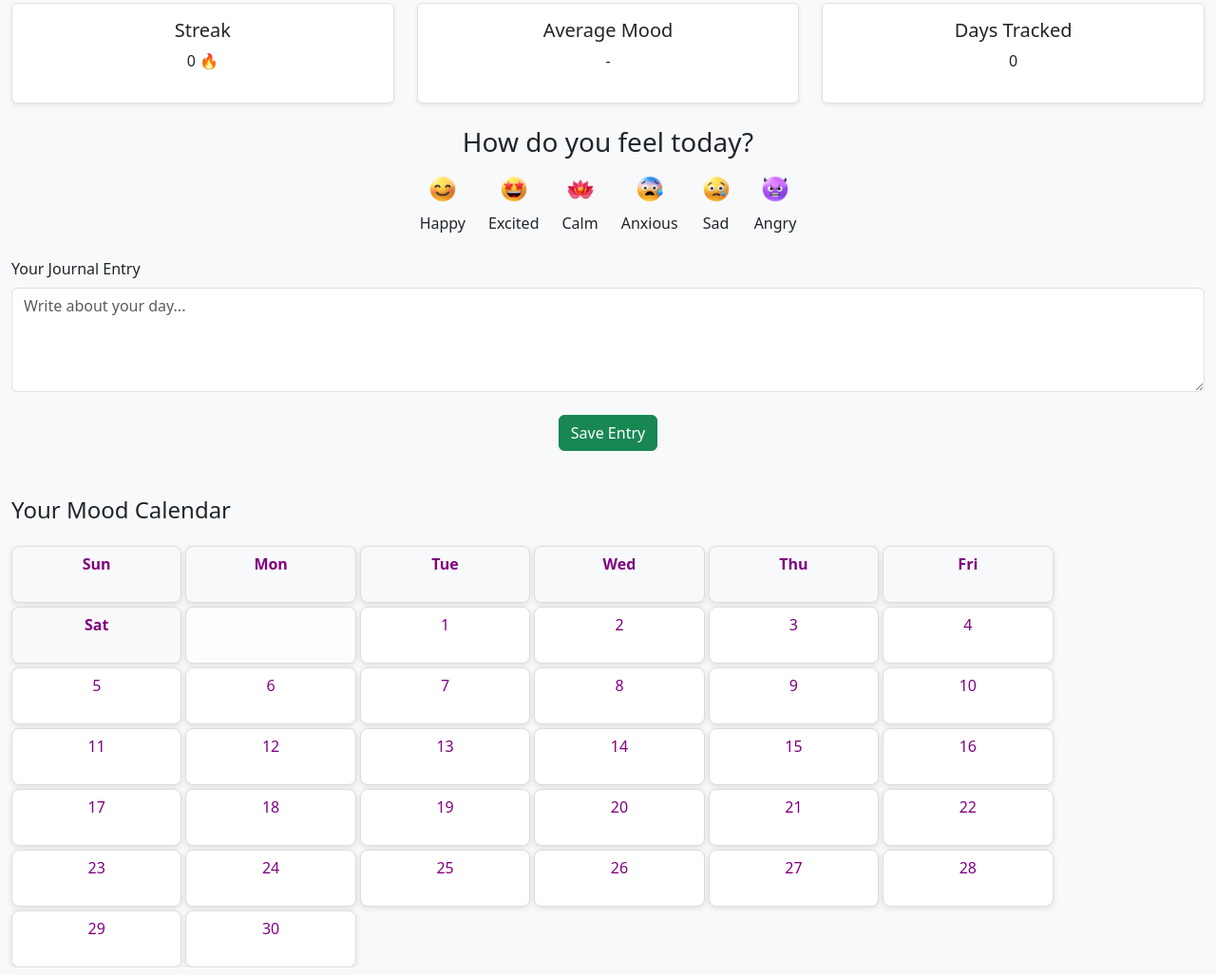
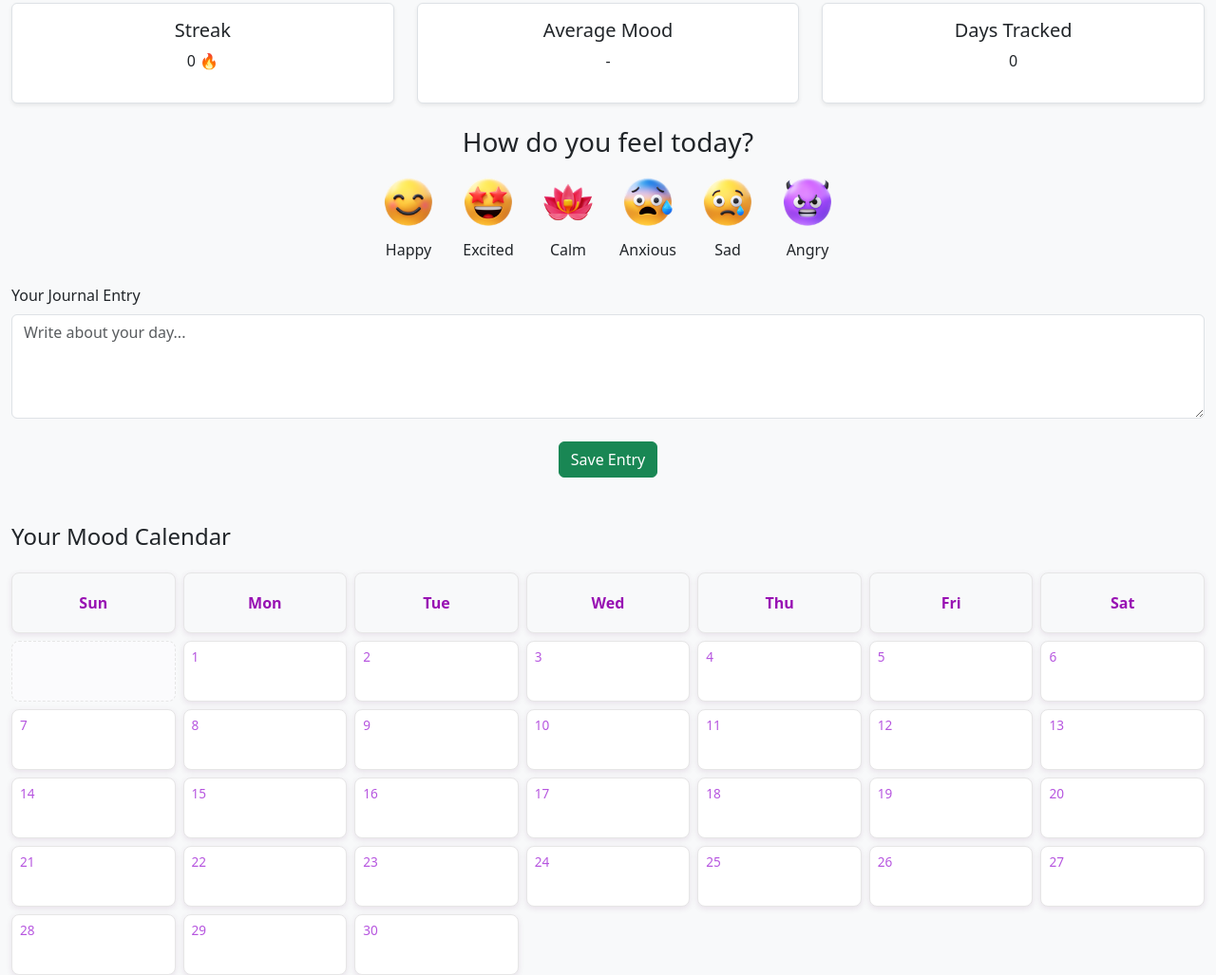
Before and after one commit to JenniferT9462/mood-journal-tracker, a plain HTML site: page index.html in a window 1280 px wide. Shown: the part 53-1080 px from the top of the page at 95% size. Drawn offline with nearby package versions, Linux system fonts and the light colour scheme.

Commit message:
fixed calendar

```diff
--- a/style.css
+++ b/style.css
@@ -20,62 +20,77 @@
   min-width: 80px;
 }
 
+/* grid container: headers + days use the same columns */
+.calendar-grid {
+  display: grid;
+  grid-template-columns: repeat(7, 1fr); /* 7 equal columns */
+  gap: 8px;
+  width: 100%;
+  box-sizing: border-box;
+}
+
+/* shared styles for headers & day boxes */
 .calendar-header,
 .calendar-day {
-  width: calc(100% / 7);
-  flex: 0 0 calc(100% / 7);  /* 7 days per week */
-  border: 1px solid #ddd;
-  text-align: center;
-  padding: 6px;
-  min-height: 60px; /* keeps consistent box height */
+  background: #fff;
+  border-radius: 8px;
+  box-shadow: 0 2px 6px rgba(86, 7, 86, 0.1);
+  border: 1px solid #e6e6e6;
+  padding: 8px;
+  min-height: 64px;
   box-sizing: border-box;
-  color: purple;
-  border-radius: 8px;         /* rounded corners */
-  box-shadow: 0 2px 6px rgba(0,0,0,0.1); /* subtle shadow */
-             /* space between boxes */
-  background: #fff;           /* white background */
-  transition: transform 0.2s; /* for hover effect */
+  position: relative;
+  display: flex;
+  align-items: center;
+  justify-content: center;
 }
 
-.calendar-grid,
-.calendar-row {
-  display: flex;
-  flex-wrap: wrap;
-  gap: 4px; /* spacing between boxes */
+/* weekday header (first row) */
+.calendar-header {
+  font-weight: 600;
+  background: #f8f9fa;
+  color: #9811b3;
 }
 
+/* day number top-left inside day box (optional) */
+.day-number {
+  position: absolute;
+  top: 6px;
+  left: 8px;
+  font-size: 0.85rem;
+  color: #b655df;
+}
 
-.calendar-header {
-  font-weight: bold;
-  background-color: #f8f9fa;
-}
+/* day hover */
 .calendar-day:hover {
-  transform: scale(1.05);     /* slight zoom on hover */
+  transform: translateY(-3px);
+  transition: transform 0.12s ease;
   cursor: pointer;
 }
 
+/* empty placeholder */
 .calendar-day.empty {
-  background: #fdfdfd;
+  background: #fbfbfd;
+  box-shadow: none;
+  border-style: dashed;
 }
 
-.mood-icon {
-  width: 32px;
-  height: 32px;
+/* small images inside day boxes */
+.calendar-mood-icon {
+  width: 40px;
+  height: 40px;
+  object-fit: contain;
   display: block;
-  margin: auto;
+  margin: 0 auto;
 }
 
-/* Make calendar shrink gracefully on mobile */
+/* responsive tweak */
 @media (max-width: 768px) {
   .calendar-header,
   .calendar-day {
-    min-height: 50px;
-    padding: 4px;
-    font-size: 0.8rem;
+    min-height: 48px;
+    padding: 6px;
+    font-size: 0.85rem;
   }
-
-  .mood-icon {
-    width: 24px;
-    height: 24px;
-  }
+  .calendar-mood-icon { width: 32px; height: 32px; }
 }
```
